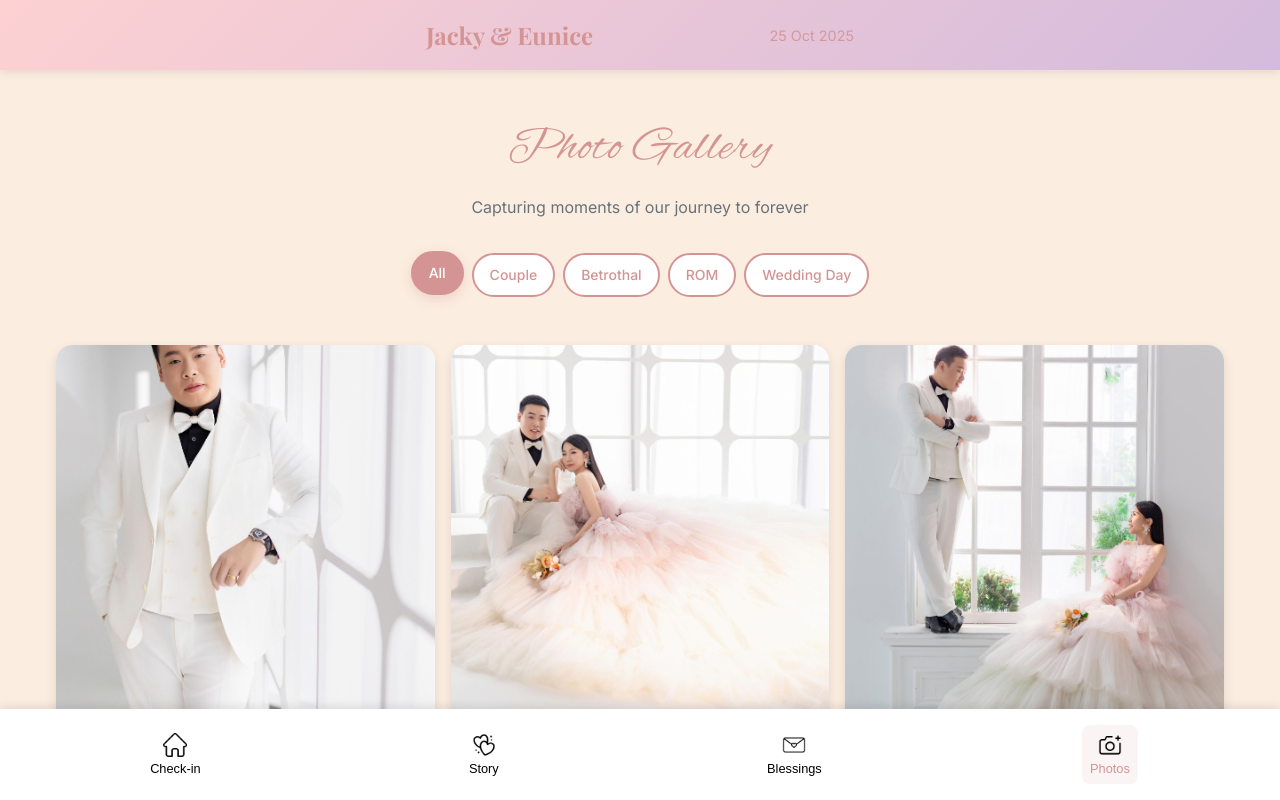
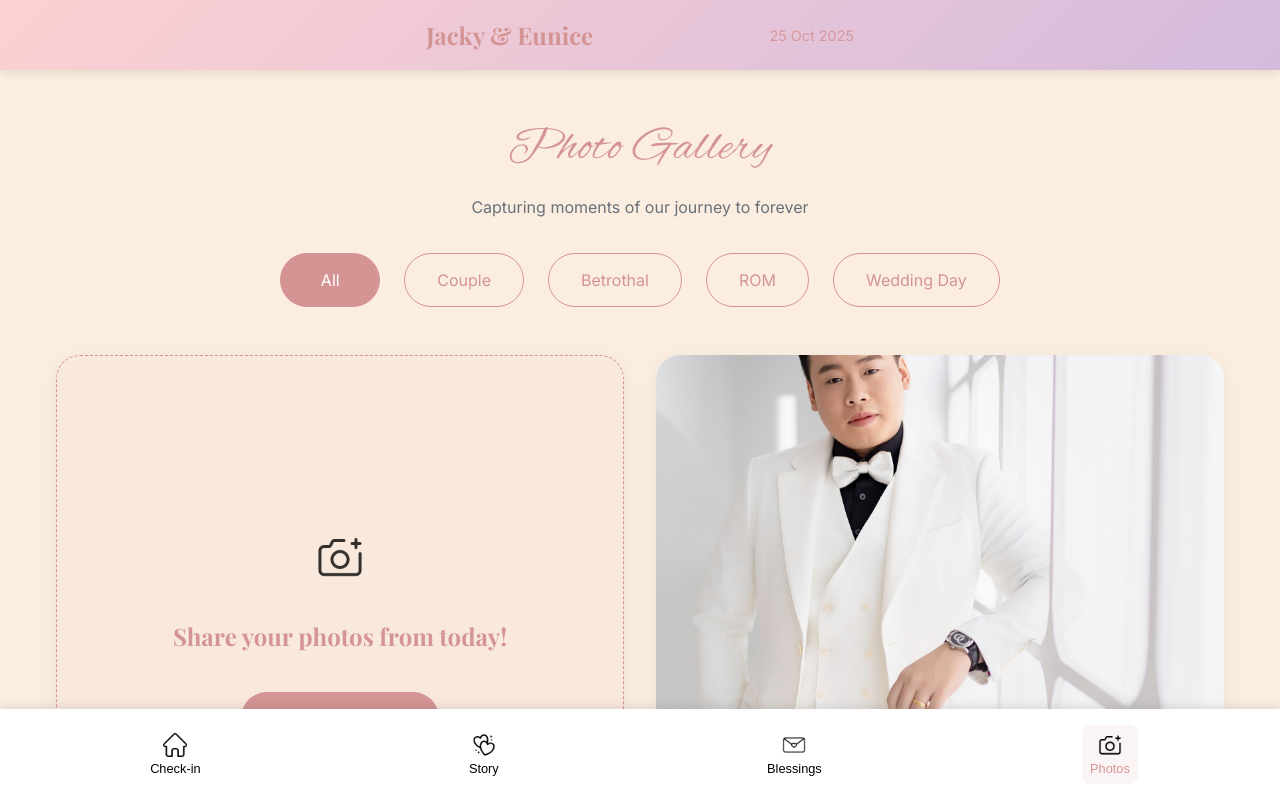
Before and after one commit to Kityee-ee/wedding_app, a plain HTML site: page app.html in a window 1280 px wide. Both pictures are taken after a click on the button "Photos". Drawn offline with nearby package versions, Linux system fonts and the light colour scheme.

Commit message:
change_photo_layout

```diff
--- a/app.html
+++ b/app.html
@@ -22,8 +22,8 @@
     <!-- Loading Screen -->
     <div id="loading-screen" class="loading-screen">
         <div class="loading-content">
-            <div class="loading-heart">💕</div>
-            <p>Loading...</p>
+                            <img src="assets/photos/cheers.png?v=3" alt="Cheers" class="loading-icon">
+                <p>Loading...</p>
         </div>
     </div>
 
@@ -154,21 +154,17 @@
 
                     <!-- Photo Grid -->
                     <div class="photo-grid" id="photo-grid">
+                        <!-- Upload Section as first card -->
+                        <div class="photo-card upload-card">
+                            <div class="upload-content">
+                                <img src="assets/photos/photo.png" alt="Camera" class="upload-icon">
+                                <h3 class="upload-title">Share your photos from today!</h3>
+                                <button class="upload-btn" id="upload-photo-btn">Upload Photo</button>
+                                <input type="file" id="photo-upload-input" accept="image/*" style="display: none;">
+                            </div>
+                        </div>
                         <!-- Photos will be loaded here -->
                     </div>
-
-                    <!-- Upload Section -->
-                    <div class="photo-upload-section">
-                        <h3 class="upload-title">Share Your Photos</h3>
-                        <p class="photo-wall-subtitle">Help us capture every moment</p>
-                        <button class="upload-btn" id="upload-photo-btn">
-                            <svg width="20" height="20" viewBox="0 0 24 24" fill="none" stroke="currentColor" stroke-width="2">
-                                <path d="M23 19a2 2 0 0 1-2 2H3a2 2 0 0 1-2-2V8a2 2 0 0 1 2-2h4l2-3h6l2 3h4a2 2 0 0 1 2 2z"></path>
-                                <circle cx="12" cy="13" r="4"></circle>
-                            </svg>
-                            Upload Photo
-                        </button>
-                        <input type="file" id="photo-upload-input" accept="image/*" style="display: none;">
                     </div>
                 </div>
             </section>
--- a/css/landing.css
+++ b/css/landing.css
@@ -35,7 +35,7 @@ body.landing-body{margin:0;background:var(--bg);color:var(--text);font-family:va
 
 /* CTA */
 .cta{padding:24px 0;display:flex;justify-content:center}
-.welcome-btn{display:block;width:100%;max-width:640px;text-align:center;text-decoration:none;background:var(--accent);color:#fff;padding:18px;border-radius:12px;font-weight:700;letter-spacing:.5px;font-size:18px;box-shadow:0 8px 20px rgba(212,148,148,.35);transition:transform .2s ease,opacity .2s ease}
+.welcome-btn{display:block;width:100%;max-width:640px;text-align:center;text-decoration:none;background:var(--accent);color:#fff;padding:18px;border-radius:12px;font-family:var(--font-heading);font-weight:700;letter-spacing:1px;font-size:20px;box-shadow:0 8px 20px rgba(212,148,148,.35);transition:transform .2s ease,opacity .2s ease}
 .welcome-btn:active{transform:scale(.98)}
 
 /* Footer */
--- a/css/main.css
+++ b/css/main.css
@@ -70,9 +70,18 @@ body {
     color: var(--white);
 }
 
-.loading-heart {
-    font-size: 4rem;
+.loading-content p {
+    font-family: var(--font-heading);
+    font-size: 1.5rem;
+    font-weight: 500;
+    letter-spacing: 1px;
+}
+
+.loading-icon {
+    width: 64px;
+    height: 64px;
     animation: pulse 2s infinite;
+    margin-bottom: var(--spacing-sm);
 }
 
 @keyframes pulse {
@@ -1583,40 +1592,42 @@ body {
 /* Category Filter */
 .photo-categories {
     display: flex;
-    gap: var(--spacing-xs);
-    justify-content: center;
-    margin-bottom: var(--spacing-lg);
+    gap: var(--spacing-md);
+    justify-content: center;
+    margin: var(--spacing-lg) 0 var(--spacing-xl);
     flex-wrap: wrap;
 }
 
 .category-btn {
-    padding: var(--spacing-xs) var(--spacing-sm);
-    background: var(--white);
-    border: 2px solid var(--accent);
-    border-radius: 25px;
+    padding: var(--spacing-sm) var(--spacing-lg);
+    background: transparent;
+    border: 1px solid var(--accent);
+    border-radius: 50px;
     color: var(--accent);
     font-family: var(--font-body);
-    font-size: 0.875rem;
-    font-weight: 500;
+    font-size: 1rem;
+    font-weight: 400;
     cursor: pointer;
     transition: var(--transition);
     min-height: 44px;
-}
-
-.category-btn:hover,
+    min-width: 100px;
+}
+
+.category-btn:hover {
+    background: rgba(212, 148, 148, 0.1);
+}
+
 .category-btn.active {
     background: var(--accent);
     color: var(--white);
-    transform: translateY(-2px);
-    box-shadow: 0 4px 12px rgba(212, 148, 148, 0.3);
 }
 
 /* Photo Grid */
 .photo-grid {
     display: grid;
-    grid-template-columns: repeat(auto-fill, minmax(300px, 1fr));
-    gap: var(--spacing-sm);
-    margin-bottom: var(--spacing-lg);
+    grid-template-columns: repeat(2, 1fr);
+    gap: var(--spacing-lg);
+    margin-bottom: var(--spacing-xl);
     width: 100%;
 }
 
@@ -1640,17 +1651,16 @@ body {
 .photo-card {
     position: relative;
     background: var(--white);
-    border-radius: var(--radius-md);
+    border-radius: var(--radius-lg);
     overflow: hidden;
-    box-shadow: 0 4px 12px var(--shadow);
+    box-shadow: 0 4px 20px rgba(0, 0, 0, 0.05);
     cursor: pointer;
     transition: var(--transition);
-    group: true;
 }
 
 .photo-card:hover {
     transform: translateY(-4px);
-    box-shadow: 0 8px 25px rgba(0, 0, 0, 0.15);
+    box-shadow: 0 8px 30px rgba(0, 0, 0, 0.1);
 }
 
 .photo-card-image-container {
@@ -1697,24 +1707,22 @@ body {
 
 /* Photo Card Content */
 .photo-card-content {
-    padding: var(--spacing-sm);
+    padding: var(--spacing-md);
+    background: var(--white);
 }
 
 .photo-card-caption {
-    font-size: 0.875rem;
-    color: var(--text);
-    margin-bottom: var(--spacing-xs);
+    font-size: 1rem;
+    color: var(--text);
+    margin-bottom: var(--spacing-sm);
     line-height: 1.4;
-    display: -webkit-box;
-    -webkit-line-clamp: 2;
-    -webkit-box-orient: vertical;
-    overflow: hidden;
 }
 
 .photo-card-meta {
     display: flex;
     align-items: center;
     justify-content: space-between;
+    color: var(--accent);
 }
 
 .photo-card-info {
@@ -1722,16 +1730,16 @@ body {
 }
 
 .photo-card-author {
-    font-size: 0.75rem;
-    color: var(--text);
-    opacity: 0.6;
-    margin-bottom: 2px;
+    font-size: 0.875rem;
+    color: var(--text);
+    opacity: 0.7;
+    margin-bottom: 4px;
 }
 
 .photo-card-date {
-    font-size: 0.75rem;
-    color: var(--text);
-    opacity: 0.4;
+    font-size: 0.875rem;
+    color: var(--text);
+    opacity: 0.5;
 }
 
 /* Like Button */
@@ -1951,43 +1959,60 @@ body {
 }
 
 /* Upload Section */
-.photo-upload-section {
-    margin-top: var(--spacing-xl);
+.upload-card {
+    border: 1px dashed var(--accent);
+    background: rgba(212, 148, 148, 0.05);
+    display: flex;
+    align-items: center;
+    justify-content: center;
+    aspect-ratio: 1;
+}
+
+.upload-content {
+    display: flex;
+    flex-direction: column;
+    align-items: center;
+    justify-content: center;
+    gap: var(--spacing-md);
     padding: var(--spacing-lg);
-    background: var(--white);
-    border-radius: var(--radius-md);
-    box-shadow: 0 4px 12px var(--shadow);
     text-align: center;
+    height: 100%;
+}
+
+.upload-icon {
+    width: 48px;
+    height: 48px;
+    margin-bottom: var(--spacing-sm);
+    opacity: 0.8;
 }
 
 .upload-title {
     font-family: var(--font-heading);
     font-size: 1.5rem;
-    color: var(--text);
+    color: var(--accent);
     margin-bottom: var(--spacing-sm);
+    line-height: 1.3;
 }
 
 .upload-btn {
-    background: var(--primary);
+    background: var(--accent);
     color: var(--white);
     border: none;
-    padding: var(--spacing-sm) var(--spacing-lg);
-    border-radius: 25px;
+    padding: var(--spacing-sm) var(--spacing-xl);
+    border-radius: 50px;
     font-family: var(--font-body);
     font-size: 1rem;
-    font-weight: 500;
+    font-weight: 400;
     cursor: pointer;
     transition: var(--transition);
-    min-height: 48px;
-    display: inline-flex;
-    align-items: center;
-    gap: var(--spacing-xs);
+    min-height: 44px;
+    min-width: 160px;
 }
 
 .upload-btn:hover {
-    background: #e55a8a;
+    background: #c88484;
     transform: translateY(-2px);
-    box-shadow: 0 4px 12px rgba(255, 107, 157, 0.3);
+    box-shadow: 0 4px 12px rgba(212, 148, 148, 0.3);
 }
 
 /* Empty State */
--- a/js/photo-wall.js
+++ b/js/photo-wall.js
@@ -278,8 +278,20 @@ class PhotoWall {
             return;
         }
 
+        // Always show upload card, even when no photos
+        const uploadCard = `
+            <div class="photo-card upload-card">
+                <div class="upload-content">
+                    <img src="assets/photos/photo.png" alt="Camera" class="upload-icon">
+                    <h3 class="upload-title">Share your photos from today!</h3>
+                    <button class="upload-btn" id="upload-photo-btn">Upload Photo</button>
+                    <input type="file" id="photo-upload-input" accept="image/*" style="display: none;">
+                </div>
+            </div>
+        `;
+
         if (this.filteredPhotos.length === 0) {
-            grid.innerHTML = `
+            grid.innerHTML = uploadCard + `
                 <div class="photo-empty">
                     <svg class="empty-icon" viewBox="0 0 24 24" fill="none" stroke="currentColor" stroke-width="2">
                         <path d="M23 19a2 2 0 0 1-2 2H3a2 2 0 0 1-2-2V8a2 2 0 0 1 2-2h4l2-3h6l2 3h4a2 2 0 0 1 2 2z"></path>
@@ -324,7 +336,18 @@ class PhotoWall {
                 `;
             }).join('');
 
-            grid.innerHTML = photosHTML;
+            // Add upload card to the beginning of the grid
+            const uploadCard = `
+                <div class="photo-card upload-card">
+                    <div class="upload-content">
+                        <img src="assets/photos/photo.png" alt="Camera" class="upload-icon">
+                        <h3 class="upload-title">Share your photos from today!</h3>
+                        <button class="upload-btn" id="upload-photo-btn">Upload Photo</button>
+                        <input type="file" id="photo-upload-input" accept="image/*" style="display: none;">
+                    </div>
+                </div>
+            `;
+            grid.innerHTML = uploadCard + photosHTML;
             console.log('✅ Photos rendered successfully! Count:', this.filteredPhotos.length);
         } catch (error) {
             console.error('❌ Error rendering photos:', error);
```
Also changed, not shown: assets/photos/cheers.png.
